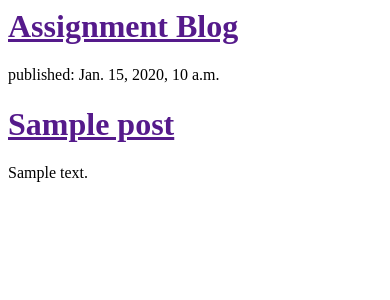
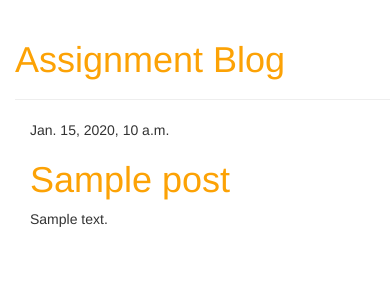
Before and after one commit to SunginH345/my-assignment, a Django app: page / in a window 390 px wide. Shown: the top 300 px of the page. Run offline with Django 3.2, Linux system fonts and the light colour scheme; tables that the repository leaves empty hold one stand-in row (values such as "Sample post"); some libraries are stand-ins or nearby versions.

Commit message:
Added view and template for detailed blog post as well as CSS for the site.

```diff
--- a/blog/static/css/blog.css
+++ b/blog/static/css/blog.css
@@ -1,5 +1,7 @@
 h1 a {
-	color: #FCA205;
+    color: #FCA205;
+}
 
+body {
+    padding-left: 15px;
 }
-<a href="https://en.wikipedia.org/wiki/Django" class="external_link" id="link_to_wiki_page">
--- /dev/null
+++ b/blog/templates/blog/base.html
@@ -0,0 +1,24 @@
+{% load static %}
+<html>
+    <head>
+        <title>Assignment blog</title>
+        <link rel="stylesheet" href="//maxcdn.bootstrapcdn.com/bootstrap/3.2.0/css/bootstrap.min.css">
+        <link rel="stylesheet" href="//maxcdn.bootstrapcdn.com/bootstrap/3.2.0/css/bootstrap-theme.min.css">
+        <link href='//fonts.googleapis.com/css?family=Lobster&subset=latin,latin-ext' rel='stylesheet' type='text/css'>
+        <link rel="stylesheet" href="{% static 'css/blog.css' %}">
+    </head>
+    <body>
+        <div class="page-header">
+            <h1><a href="/">Assignment Blog</a></h1>
+        </div>
+
+        <div class="content container">
+            <div class="row">
+                <div class="col-md-8">
+            {% block content %}
+            {% endblock %}
+            </div>
+        </div>
+    </div>
+</body>
+</html>
--- a/blog/templates/blog/post_list.html
+++ b/blog/templates/blog/post_list.html
@@ -1,19 +1,13 @@
-<html>
-	<head>
-		<title>Assignment blog</title>
-	</head>
-	<body>
-		<div>
-			<h1><a href="">Assignment Blog</a></h1>
-		</div>
+{% extends 'blog/base.html' %}
 
-		{% for post in posts %}
-			<div>
-				<p>published: {{ post.published_date }}</p>
-				<h1><a href="">{{ post.title }}</a></h1>
-				<p>{{ post.text|linebreaksbr }}</p>
-			</div>
-		{% endfor %}
-
-	</body>
-</html>
+{% block content %}
+    {% for post in posts %}
+        <div class="post">
+            <div class="date">
+                {{ post.published_date }}
+            </div>
+            <h1><a href="{% url 'post_detail' pk=post.pk %}">{{ post.title }}</a></h1>
+            <p>{{ post.text|linebreaksbr }}</p>
+        </div>
+    {% endfor %}
+{% endblock %}
--- a/blog/urls.py
+++ b/blog/urls.py
@@ -3,4 +3,5 @@ from . import views
 
 urlpatterns = [
 	path('', views.post_list, name='post_list'),
+	path('post/<int:pk>/', views.post_detail, name='post_detail'),
 ]
--- a/blog/views.py
+++ b/blog/views.py
@@ -1,7 +1,11 @@
-from django.shortcuts import render
+from django.shortcuts import render, get_object_or_404
 from django.utils import timezone
 from .models import Post
 
 def post_list(request):
 	posts = Post.objects.filter(published_date__lte=timezone.now()).order_by('published_date')
 	return render(request, 'blog/post_list.html', {'posts': posts})
+
+def post_detail(request, pk):
+	post = get_object_or_404(Post, pk=pk)
+	return render(request, 'blog/post_detail.html', {'post': post})
```
Also changed, not shown: blog/templates/blog/post_detail.html (added, +13 -0 lines).
